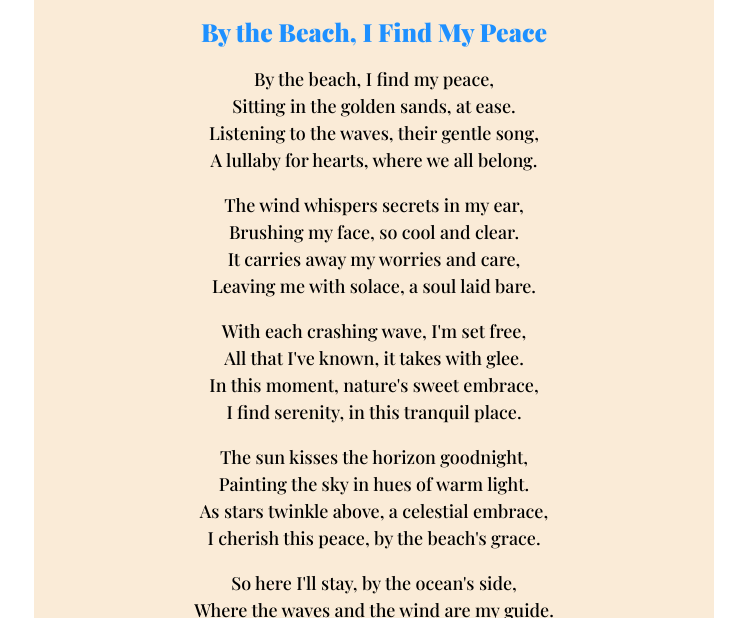
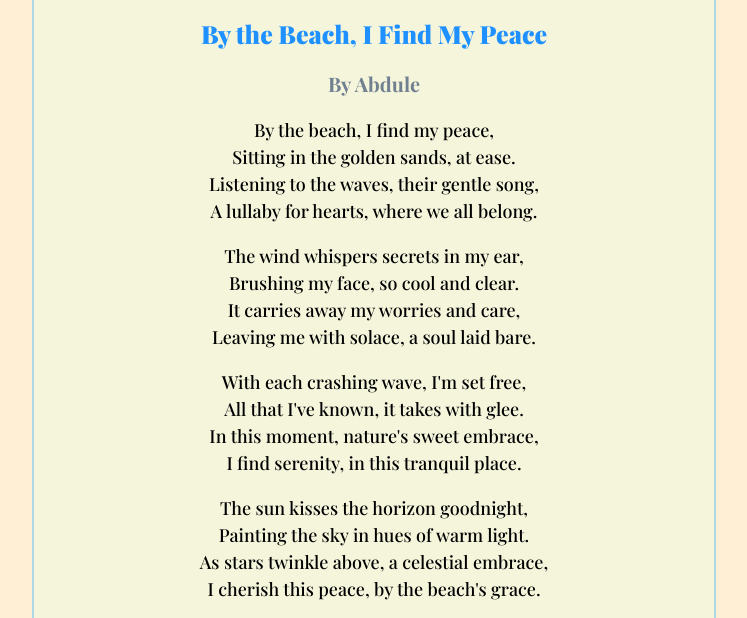
Before and after one commit to abdule18/poem, a plain HTML site: page index.html in a window 1280 px wide. Shown: the part 174-792 px from the top of the page, without its empty margins (274-1021 px from the left). Drawn offline with nearby package versions, Linux system fonts and the light colour scheme; a web font is replaced by a local one.

Commit message:
Add files via upload

```diff
--- a/index.html
+++ b/index.html
@@ -13,6 +13,7 @@
 
         <h1>Poem</h1>
         <h2>By the Beach, I Find My Peace</h2>
+        <h3>By Abdule</h3>
 
         <p> By the beach, I find my peace,<br>
             Sitting in the golden sands, at ease.<br>
--- a/style.css
+++ b/style.css
@@ -7,6 +7,7 @@ body {
     display: flex;
     justify-content: center;
     align-items: center;
+    background-color: papayawhip;
 }
 .container{
     margin: 60px;
@@ -15,10 +16,10 @@ body {
     justify-content: center;
     align-items: center;
 
-    background-color: antiquewhite;
+    background-color:beige;
     width: 50%;
-    height: 800px;
-    border: none;
+    height: 850px;
+    border: 2px solid lightblue;
     border-radius: 20px;
 }
 h1{
@@ -42,3 +43,9 @@ p{
     line-height: 1.5;
     margin-bottom: 15px;
 }
+h3 {
+    font-family: 'Playfair Display', serif;
+    font-size: 20px;
+    font-weight: 600;
+    color: slategrey;
+}
```
